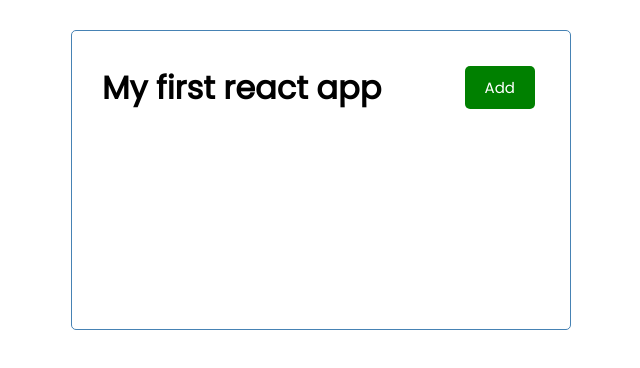
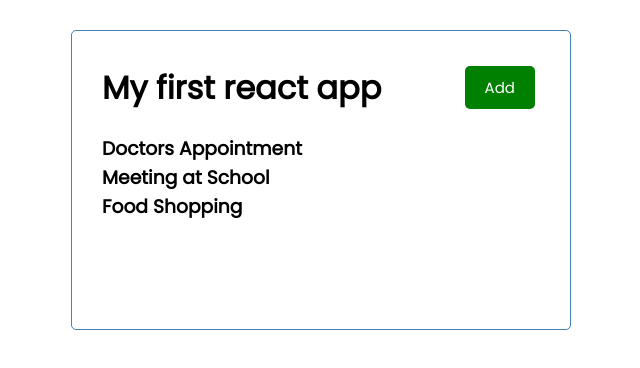
Before and after one commit to Taposh-Das/react-task-tracker, a React (Create React App) app: page / in a window 1280 px wide. Shown: the top 368 px of the page, without its empty margins (319-959 px from the left). Built offline with nearby package versions, Linux system fonts and the light colour scheme.

Commit message:
Create Tasks object and map iteration In Tasks.js I  created a task json object with three entries each having four values(if, textday, reminder). Then in the Tasks function we iterate through the tasks object and dispay it in webpage. In App.js we have to import and  call our Tasks.js

```diff
--- a/src/App.js
+++ b/src/App.js
@@ -1,9 +1,11 @@
 import Header from "./components/Header";
+import Tasks from "./components/Tasks";
 
 function App() {
   return (
     <div className="container">
       <Header title={"My first react app"}/>
+      <Tasks />
     </div>
   );
 }
--- /dev/null
+++ b/src/components/Tasks.js
@@ -0,0 +1,32 @@
+const tasks = [
+    {
+        id: 1,
+        text: "Doctors Appointment",
+        day: 'Feb 5th at 2:30',
+        reminder: true,
+    },
+    {
+        id: 2,
+        text: "Meeting at School",
+        day: 'Feb 6th at 1:30',
+        reminder: true,
+    },
+    {
+        id: 3,
+        text: "Food Shopping",
+        day: 'Feb 5th at 2:30',
+        reminder: false,
+    },
+]
+
+const Tasks = () => {
+    return (
+        <>
+        {tasks.map((task) => (
+        <h3 key={task.id}>{task.text}</h3>
+        ))}
+        </>
+    )
+}
+
+export default Tasks
```
